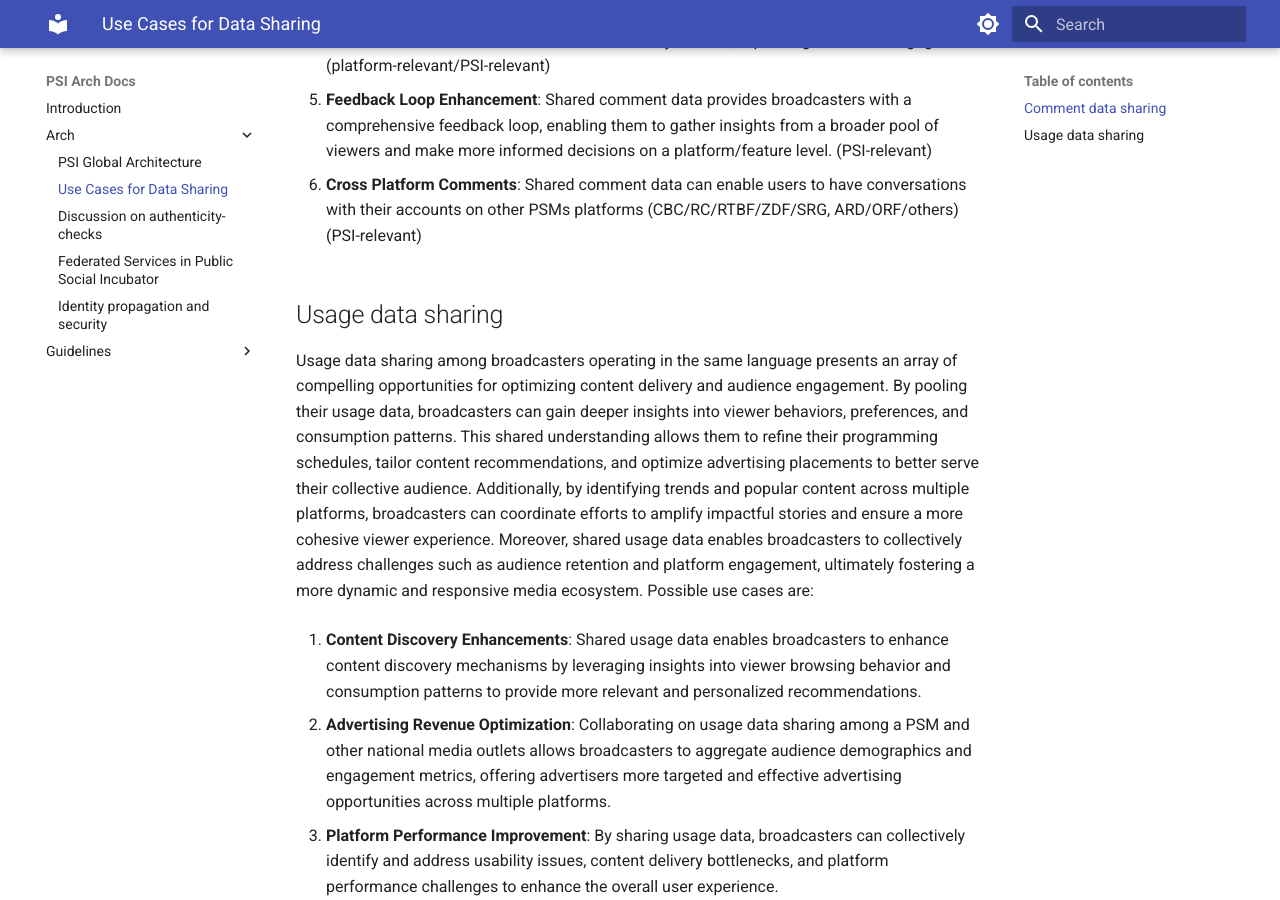
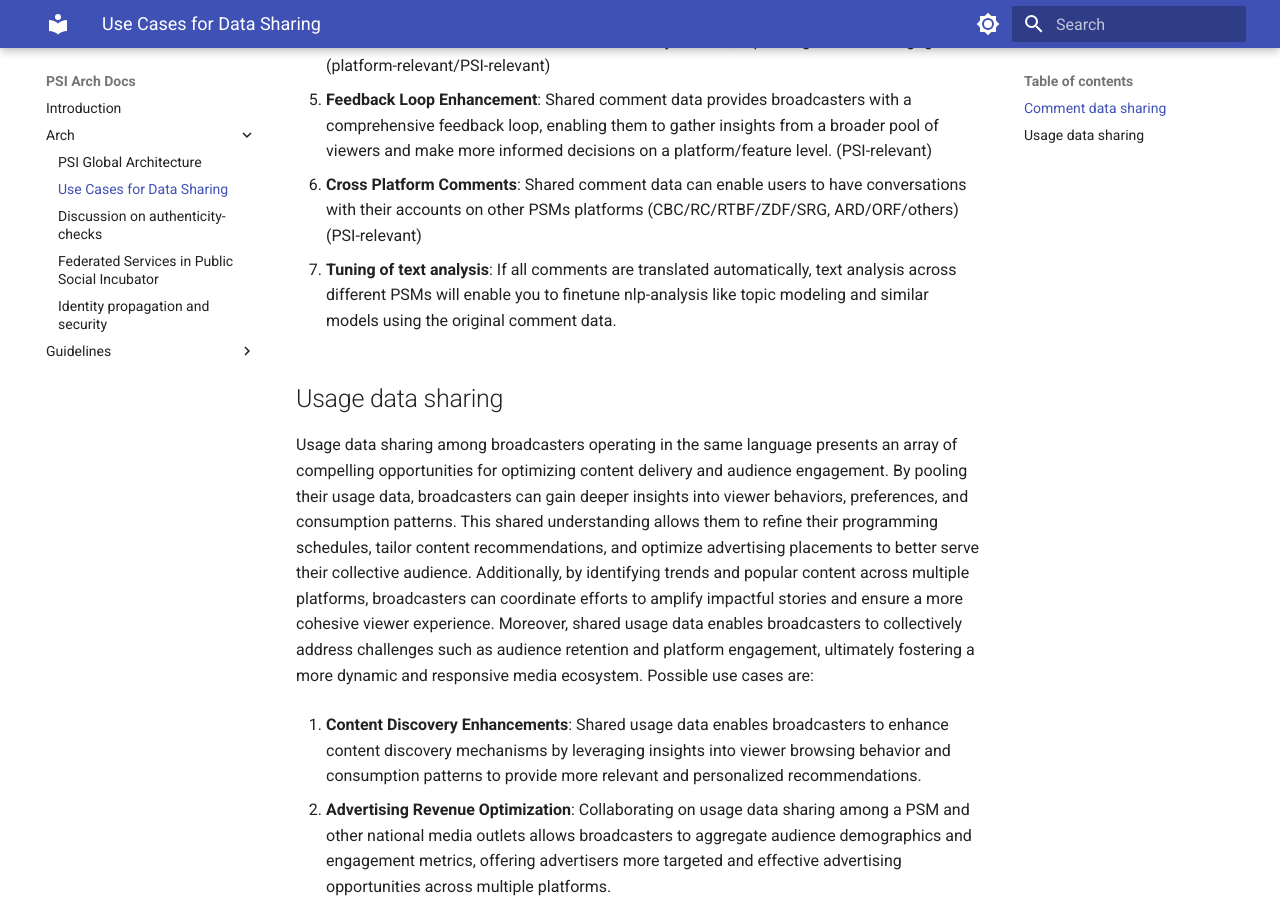
Before and after one commit to ZDF-Digital/psi-arch-suggestion-zdf, an MkDocs documentation site: the page built from docs/arch/data-sharing-use-cases.md, in a window 1280 px wide and 900 px high, scrolled down 1161 px. Built offline with MkDocs 1.6.1 and Material for MkDocs 9.7.7, drawn with Linux system fonts in a browser that asks for light colours.

Commit message:
added use case

```diff
--- a/docs/arch/data-sharing-use-cases.md
+++ b/docs/arch/data-sharing-use-cases.md
@@ -18,6 +18,8 @@ Possible use cases are:
 
 6. **Cross Platform Comments**: Shared comment data can enable users to have conversations with their accounts on other PSMs platforms (CBC/RC/RTBF/ZDF/SRG, ARD/ORF/others) (PSI-relevant)
 
+7. **Tuning of text analysis**: If all comments are translated automatically, text analysis across different PSMs will enable you to finetune nlp-analysis like topic modeling and similar models using the original comment data.
+
 ## Usage data sharing
 Usage data sharing among broadcasters operating in the same language presents an array of compelling opportunities for optimizing content delivery and audience engagement. By pooling their usage data, broadcasters can gain deeper insights into viewer behaviors, preferences, and consumption patterns. This shared understanding allows them to refine their programming schedules, tailor content recommendations, and optimize advertising placements to better serve their collective audience. Additionally, by identifying trends and popular content across multiple platforms, broadcasters can coordinate efforts to amplify impactful stories and ensure a more cohesive viewer experience. Moreover, shared usage data enables broadcasters to collectively address challenges such as audience retention and platform engagement, ultimately fostering a more dynamic and responsive media ecosystem.
 Possible use cases are:
```
